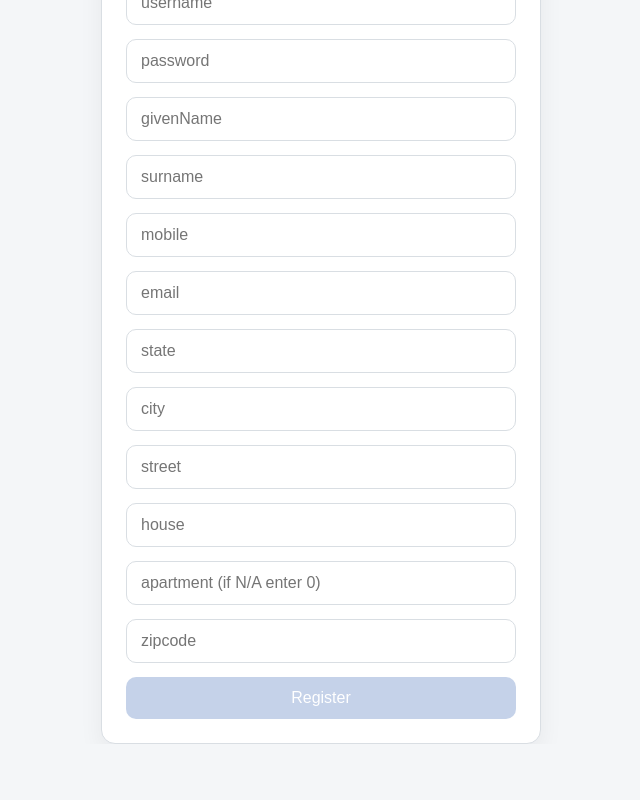
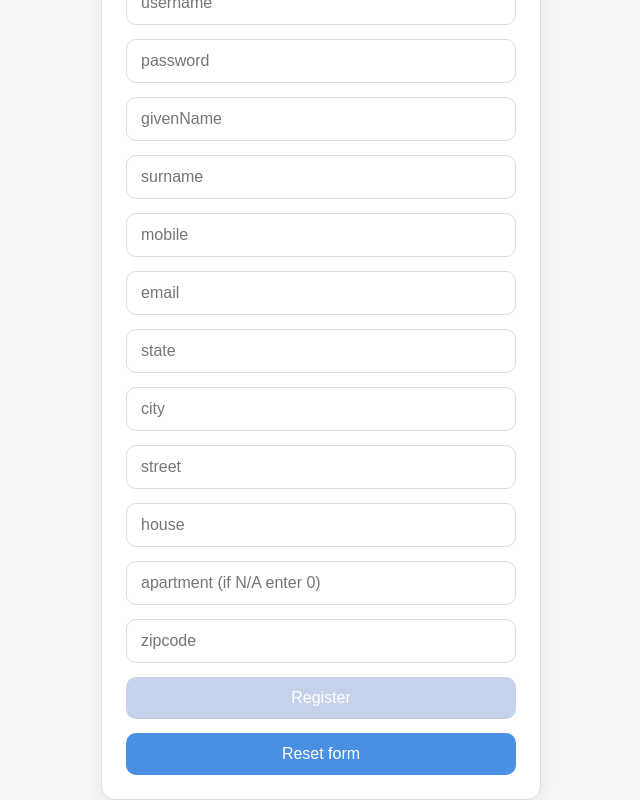
Before and after one commit to ey4l-course/budget-tracker-ui, a React (Vite) app: page /register in a window 1280 px wide. Shown: the part 247-1047 px from the top of the page, without its empty margins (319-959 px from the left). Before the commit the page ends 991 px from the top, so only its background shows below. Built offline with nearby package versions, Linux system fonts and the light colour scheme.

Commit message:
Temporary commit

```diff
--- a/src/components/FormField.jsx
+++ b/src/components/FormField.jsx
@@ -19,7 +19,7 @@ export const FormField = ({name, type, value, placeholder, validator, onChange,
       const val = e.target.value;
       if (name === "username" && val){
         const res = await checkUsername(val);
-        if (res && res.username === val && res.message !== "available"){
+        if (res && res.fieldValue === val && res.message !== "Username available"){
           setError(res.message);
           onValidityChange(name, false);
         }
--- a/src/pages/Register.jsx
+++ b/src/pages/Register.jsx
@@ -1,6 +1,7 @@
 import React, { useEffect, useState } from 'react'
 import { formFields } from "../config/formConfig.js"
 import { FormField } from '../components/FormField'
+import { register } from '../utilities/publicApi.js';
 
 export const Register = () => {
   const [formData, setFormData] = useState ({});
@@ -28,9 +29,17 @@ export const Register = () => {
     setFormValidity(prev => ({ ...prev, [name]: isValid }));
   };
 
+  const handleReset = () => {
+    setFormData({});
+    setFormValidity({});
+    setIsFormOk(false);
+  }
+
   const handleRegister = (e) => {
     e.preventDefault();
     console.log("Submitting:", formData);
+    const res = register(formData);
+    console.log(res);
   };
 
   return (
@@ -49,6 +58,7 @@ export const Register = () => {
           />
         ))}
         <button type = "submit" disabled = {!isFormOk}>Register</button>
+        <button type="button" onClick={handleReset}>Reset form</button>
       </form>
     </div>
   )
--- a/src/utilities/publicApi.js
+++ b/src/utilities/publicApi.js
@@ -21,7 +21,7 @@ export const checkUsername = async (username) => {
 export const register = async (user) => {
     try {
         const res = await fetch (
-            `${BASE}/register`,
+            `${BASE}/public/register`,
             {
                 method: "POST",
                 headers: {"content-type": "application/json"},
```
